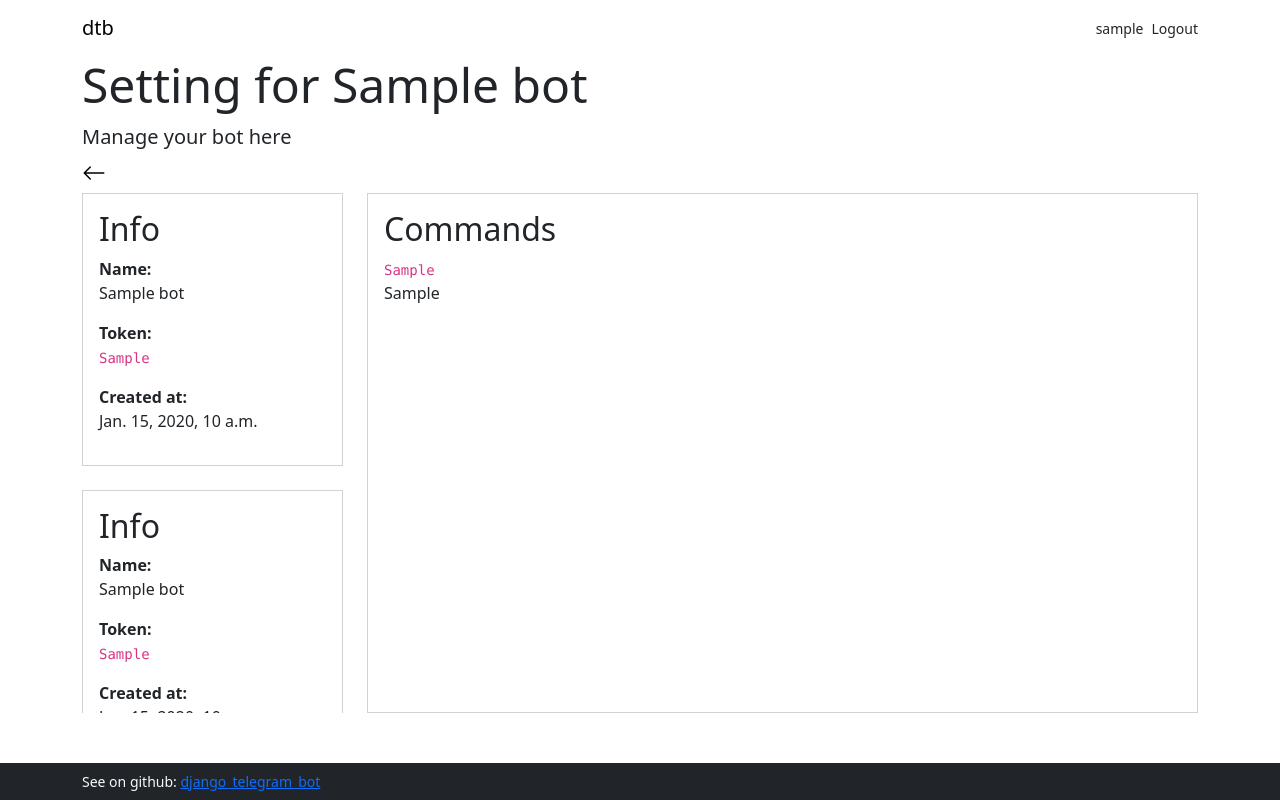
After one commit to almazkun/django_telegram_bot, a Django app: page /bots/00000000-0000-0000-0000-000000000001/ in a window 1280 px wide. The commit adds this page. Run offline with Django 5.2, Linux system fonts and the light colour scheme; a user stored in the database is signed in; tables that the repository leaves empty hold one stand-in row (values such as "Sample post"); some libraries are stand-ins or nearby versions.

Commit message:
Bot detail

```diff
--- a/dtb/models.py
+++ b/dtb/models.py
@@ -101,6 +101,11 @@ class Message(ModelBase):
             or self.from_user.get("username", "No Name")
         )
 
+    def save(self, *args, **kwargs):
+        self.chat.updated_at = self.updated_at
+        self.chat.save()
+        super().save(*args, **kwargs)
+
 
 class BotCommand(ModelBase):
     command = models.CharField(
--- /dev/null
+++ b/dtb/templates/dtb/bot_detail.html
@@ -0,0 +1,10 @@
+{% extends "_base.html" %}
+{% block main_content %}
+    <div class="container">
+        {% if bot %}
+            {% include "dtb/includes/bot_detail.html" %}
+        {% elif chat_selected %}
+            {% include "dtb/includes/chat_detail.html" %}
+        {% endif %}
+    </div>
+{% endblock %}
--- a/dtb/templates/dtb/bot_list.html
+++ b/dtb/templates/dtb/bot_list.html
@@ -1,7 +1,7 @@
 {% extends "_base.html" %}
 {% block main_content %}
     <div class="container">
-        <h2 class="display-5">Your bots</h2>
+        <h1 class="display-5">Your bots</h1>
         <p class="lead">Select a bot to see the chats</p>
         <div id="bot-list" class="row">{% include "dtb/includes/bot_list.html" %}</div>
     </div>
--- /dev/null
+++ b/dtb/templates/dtb/includes/bot_detail.html
@@ -0,0 +1,66 @@
+<h1 class="display-5">Setting for {{ bot.name }}</h1>
+<p class="lead mb-0">Manage your bot here</p>
+<nav class="navbar">
+    <div class="nav-item">
+        {% url "chat_list" bot.pk as prev_page %}
+        {% include "includes/back_btn.html" %}
+    </div>
+</nav>
+<div class="mb-4 row">
+    <div class="col-md-3 overflow-scroll" style="max-height:65dvh">
+        <div class="card rounded-0  mb-4">
+            <div class="card-body">
+                <h2 class="card-title">Info</h2>
+                <p>
+                    <strong>Name:</strong>
+                    <br>
+                    {{ bot.name }}
+                </p>
+                <p>
+                    <strong>Token:</strong>
+                    <br>
+                    <code>{{ bot.auth_token }}</code>
+                </p>
+                <p>
+                    <strong>Created at:</strong>
+                    <br>
+                    {{ bot.created_at }}
+                </p>
+            </div>
+        </div>
+        <div class="card rounded-0  mb-4">
+            <div class="card-body">
+                <h2 class="card-title">Info</h2>
+                <p>
+                    <strong>Name:</strong>
+                    <br>
+                    {{ bot.name }}
+                </p>
+                <p>
+                    <strong>Token:</strong>
+                    <br>
+                    <code>{{ bot.auth_token }}</code>
+                </p>
+                <p>
+                    <strong>Created at:</strong>
+                    <br>
+                    {{ bot.created_at }}
+                </p>
+            </div>
+        </div>
+    </div>
+    <div class="col-md-9 overflow-scroll mb-4">
+        <div class="card rounded-0 " style="height:65dvh">
+            <div class="card-body">
+                <h2 class="card-title">Commands</h2>
+                {% for command in command_list %}
+                    <p>
+                        <code>{{ command.command }}</code>
+                        <br>
+                        {{ command.response }}
+                    </p>
+                {% endfor %}
+            </div>
+        </div>
+    </div>
+</div>
--- /dev/null
+++ b/dtb/templates/dtb/includes/chat_detail.html
@@ -0,0 +1,2 @@
+<h1 class="display-5 text-truncate">Chat with {{ chat_selected.name }}</h1>
+<p class="lead mb-0">Manage your chat here</p>
--- a/dtb/templates/includes/back_btn.html
+++ b/dtb/templates/includes/back_btn.html
@@ -1,2 +1,8 @@
-<a class="small"
-   href="{% if prev_page %}{{ prev_page }}{% else %}../{% endif %}">Back</a>
+<a class="nav-link"
+   href="{% if prev_page %}{{ prev_page }}{% else %}../{% endif %}">
+    <svg xmlns="http://www.w3.org/2000/svg"
+         height="1.5rem"
+         viewBox="0 0 16 16">
+        <path fill-rule="evenodd" d="M15 8a.5.5 0 0 0-.5-.5H2.707l3.147-3.146a.5.5 0 1 0-.708-.708l-4 4a.5.5 0 0 0 0 .708l4 4a.5.5 0 0 0 .708-.708L2.707 8.5H14.5A.5.5 0 0 0 15 8" />
+    </svg>
+</a>
--- a/dtb/urls.py
+++ b/dtb/urls.py
@@ -7,6 +7,7 @@ from dtb.views import (
     BotCmdListView,
     BotCmdUpdateView,
     BotDeleteView,
+    BotDetailView,
     BotListCreateView,
     BotWebhookView,
     ChatDeleteView,
@@ -34,6 +35,7 @@ urlpatterns += [
     path("bots/<str:pk>/cmds/", BotCmdListView.as_view(), name="bot_cmd_list"),
     path("bots/<str:pk>/chats/", ChatListView.as_view(), name="chat_list"),
     path("bots/<str:pk>/delete/", BotDeleteView.as_view(), name="bot_delete"),
+    path("bots/<str:pk>/", BotDetailView.as_view(), name="bot_detail"),
     path("", BotListCreateView.as_view(), name="bot_list"),
 ]
 
--- a/dtb/views.py
+++ b/dtb/views.py
@@ -1,5 +1,8 @@
+from typing import Any
+
 from django.conf import settings
 from django.contrib.auth.views import LoginView, LogoutView
+from django.db.models.query import QuerySet
 from django.urls import reverse_lazy
 from django.views.generic import (
     CreateView,
@@ -79,6 +82,20 @@ class BotListCreateView(LoginReqMix, ListView, FormView):
         return super().get_template_names()
 
 
+class BotDetailView(LoginReqMix, DetailView):
+    model = Bot
+    template_name = "dtb/bot_detail.html"
+    context_object_name = "bot"
+
+    def get_queryset(self) -> QuerySet[Any]:
+        return self.request.user.bots.all().prefetch_related("commands")
+
+    def get_context_data(self, **kwargs):
+        context = super().get_context_data(**kwargs)
+        context["command_list"] = self.object.commands.all()
+        return context
+
+
 class BotDeleteView(LoginReqMix, DeleteView):
     model = Bot
     success_url = reverse_lazy("bot_list")
```
Also changed, not shown: dtb/templates/dtb/chat_list.html (+7 -4 lines), dtb/templates/dtb/includes/sub_nav.html (added, +18 -0 lines), 1 other file.
